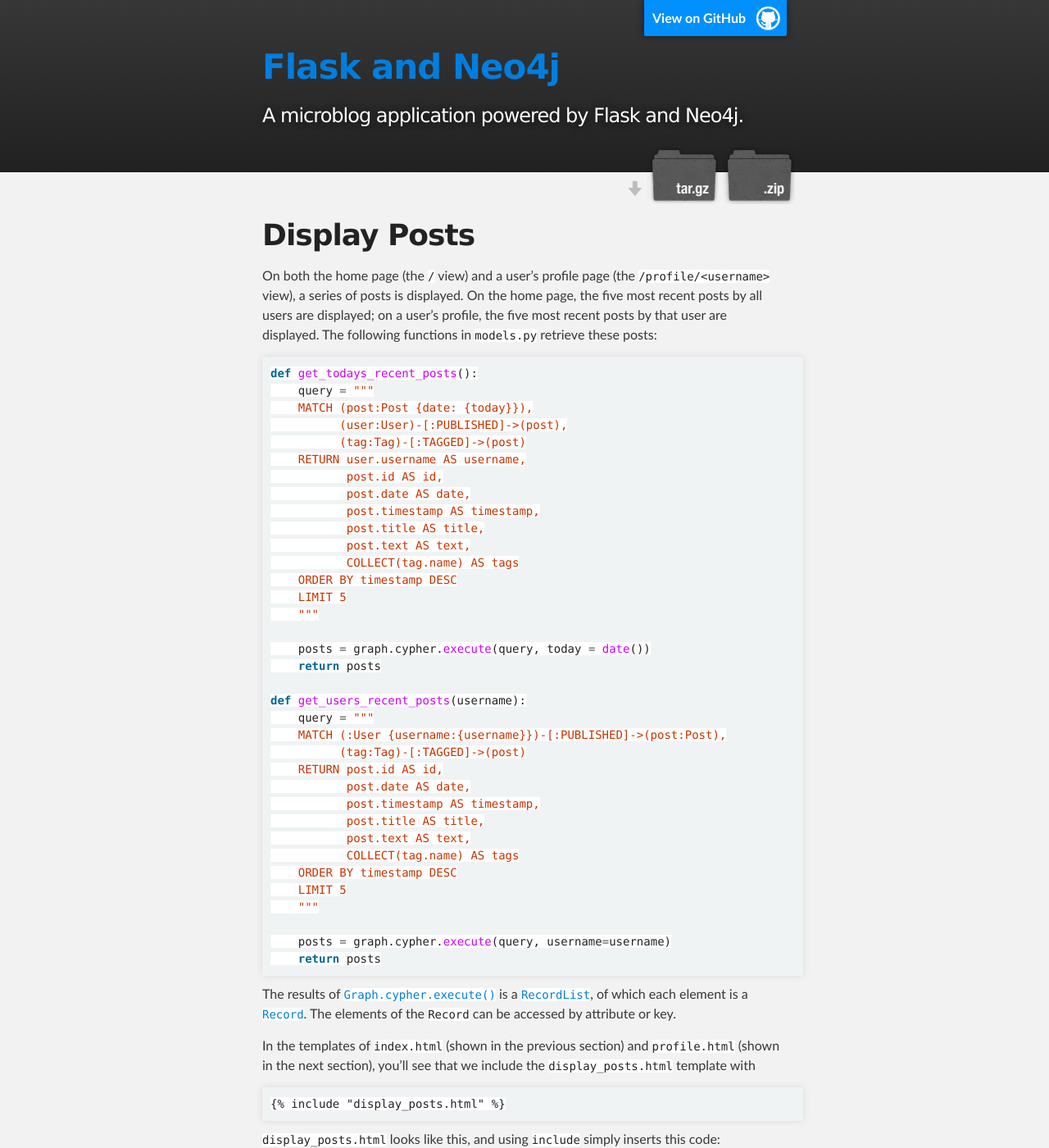
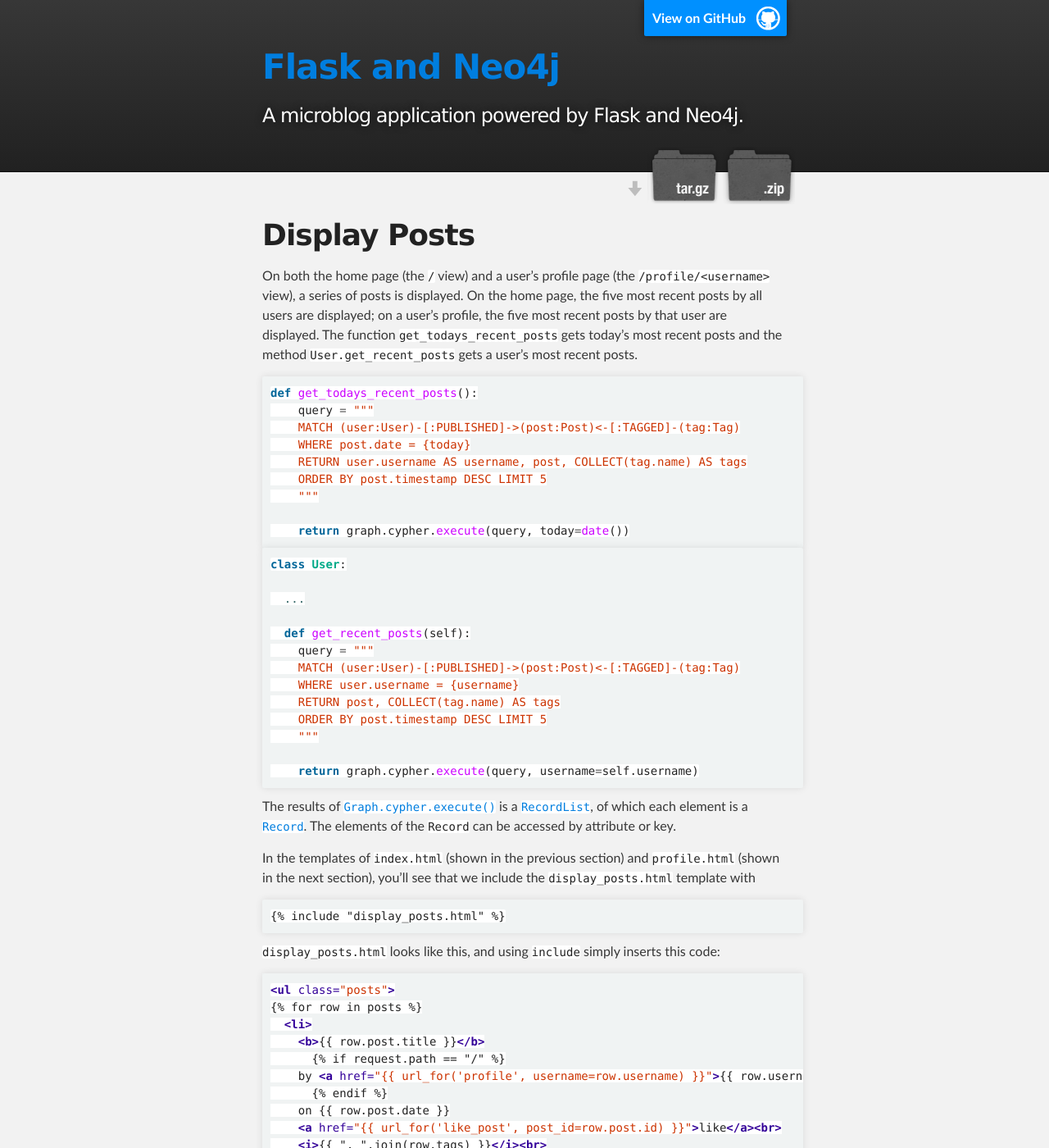
Before and after one commit to nicolewhite/neo4j-flask, a Jekyll site: the page built from pages/display-posts.md, in a window 1280 px wide and 1400 px high. Shown: the whole window at 82% size. Built offline with Jekyll 4.4.1, drawn with Linux system fonts in a browser that asks for light colours; Markdown is read by kramdown in place of the engine named in the settings; some of the changed text lies outside the part shown.

Commit message:
Update docs

````diff
--- a/pages/display-posts.md
+++ b/pages/display-posts.md
@@ -6,44 +6,34 @@
 
 # Display Posts
 
-On both the home page (the `/` view) and a user's profile page (the `/profile/<username>` view), a series of posts is displayed. On the home page, the five most recent posts by all users are displayed; on a user's profile, the five most recent posts by that user are displayed. The following functions in `models.py` retrieve these posts:
+On both the home page (the `/` view) and a user's profile page (the `/profile/<username>` view), a series of posts is displayed. On the home page, the five most recent posts by all users are displayed; on a user's profile, the five most recent posts by that user are displayed. The function `get_todays_recent_posts` gets today's most recent posts and the method `User.get_recent_posts` gets a user's most recent posts.
 
 ```python
 def get_todays_recent_posts():
     query = """
-    MATCH (post:Post {date: {today}}),
-          (user:User)-[:PUBLISHED]->(post),
-          (tag:Tag)-[:TAGGED]->(post)
-    RETURN user.username AS username,
-           post.id AS id,
-           post.date AS date,
-           post.timestamp AS timestamp,
-           post.title AS title,
-           post.text AS text,
-           COLLECT(tag.name) AS tags
-    ORDER BY timestamp DESC
-    LIMIT 5
+    MATCH (user:User)-[:PUBLISHED]->(post:Post)<-[:TAGGED]-(tag:Tag)
+    WHERE post.date = {today}
+    RETURN user.username AS username, post, COLLECT(tag.name) AS tags
+    ORDER BY post.timestamp DESC LIMIT 5
     """
 
-    posts = graph.cypher.execute(query, today = date())
-    return posts
+    return graph.cypher.execute(query, today=date())
+```
 
-def get_users_recent_posts(username):
+```python
+class User:
+
+  ...
+
+  def get_recent_posts(self):
     query = """
-    MATCH (:User {username:{username}})-[:PUBLISHED]->(post:Post),
-          (tag:Tag)-[:TAGGED]->(post)
-    RETURN post.id AS id,
-           post.date AS date,
-           post.timestamp AS timestamp,
-           post.title AS title,
-           post.text AS text,
-           COLLECT(tag.name) AS tags
-    ORDER BY timestamp DESC
-    LIMIT 5
+    MATCH (user:User)-[:PUBLISHED]->(post:Post)<-[:TAGGED]-(tag:Tag)
+    WHERE user.username = {username}
+    RETURN post, COLLECT(tag.name) AS tags
+    ORDER BY post.timestamp DESC LIMIT 5
     """
 
-    posts = graph.cypher.execute(query, username=username)
-    return posts
+    return graph.cypher.execute(query, username=self.username)
 ```
 
 The results of [`Graph.cypher.execute()`](http://py2neo.org/2.0/cypher.html#py2neo.cypher.CypherResource.execute) is a [`RecordList`](http://py2neo.org/2.0/cypher.html#py2neo.cypher.RecordList), of which each element is a [`Record`](http://py2neo.org/2.0/cypher.html#py2neo.cypher.Record). The elements of the `Record` can be accessed by attribute or key.
@@ -60,17 +50,17 @@
 
 {% raw %}
 ```html
-<ul class=posts>
-{% for post in posts %}
+<ul class="posts">
+{% for row in posts %}
   <li>
-    <b>{{ post.title }}</b>
-      {% if request.path == '/' %}
-    by <a href="{{ url_for('profile', username=post.username) }}">{{ post.username }}</a>
+    <b>{{ row.post.title }}</b>
+      {% if request.path == "/" %}
+    by <a href="{{ url_for('profile', username=row.username) }}">{{ row.username }}</a>
       {% endif %}
-    on {{ post.date }}
-    <a href="{{ url_for('like_post', post_id=post.id) }}">like</a><br>
-    <i>{{ ', '.join(post.tags) }}</i><br>
-    {{ post.text }}
+    on {{ row.post.date }}
+    <a href="{{ url_for('like_post', post_id=row.post.id) }}">like</a><br>
+    <i>{{ ", ".join(row.tags) }}</i><br>
+    {{ row.post.text }}
 {% else %}
   <li>There aren't any posts yet!
 {% endfor %}
@@ -78,9 +68,9 @@
 ```
 {% endraw %}
 
-Notice that we check that we're on the home page with `if request.path == '/'`. If we're on the home page, we display the username of the user who published the post since the home page will display posts from multiple users. Otherwise, if we're on a user's profile page, we omit this since the profile page only displays posts for one user (the user whose profile you're visiting).
+Notice that we check that we're on the home page with `if request.path == "/"`. If we're on the home page, we display the username of the user who published the post since the home page will display posts from multiple users. Otherwise, if we're on a user's profile page, we omit this since the profile page only displays posts for one user (the user whose profile you're visiting).
 
-When returning a collection in Cypher, e.g. `COLLECT(DISTINCT tag.name) AS tags`, it is returned as a list in Python. A minimal amount of Python code can be used within the templates; above, I use `', '.join(post.tags)` to convert the list to a string where the values are separated by commas.
+When returning a collection in Cypher, e.g. `COLLECT(DISTINCT tag.name) AS tags`, it is returned as a list in Python. A minimal amount of Python code can be used within the templates; above, I use `", ".join(row.tags)` to convert the list to a string where the values are separated by commas.
 
 Finally, notice that a link titled 'like' is next to each post. This allows users to like a post, which is explained in the next section.
 
````
Also changed, not shown: pages/add-a-post.md (+15 -16 lines), pages/like-a-post.md (+18 -17 lines), pages/login-a-user.md (+14 -19 lines), pages/register-a-user.md (+17 -30 lines), pages/similarity-between-users.md (+18 -18 lines).
